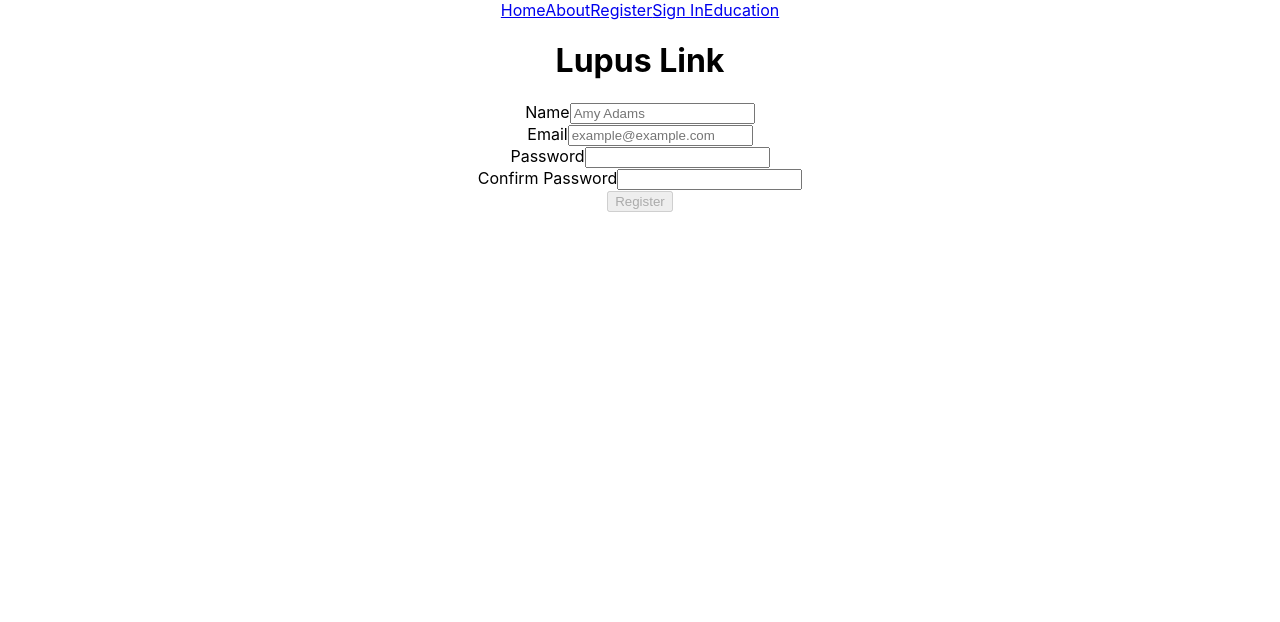
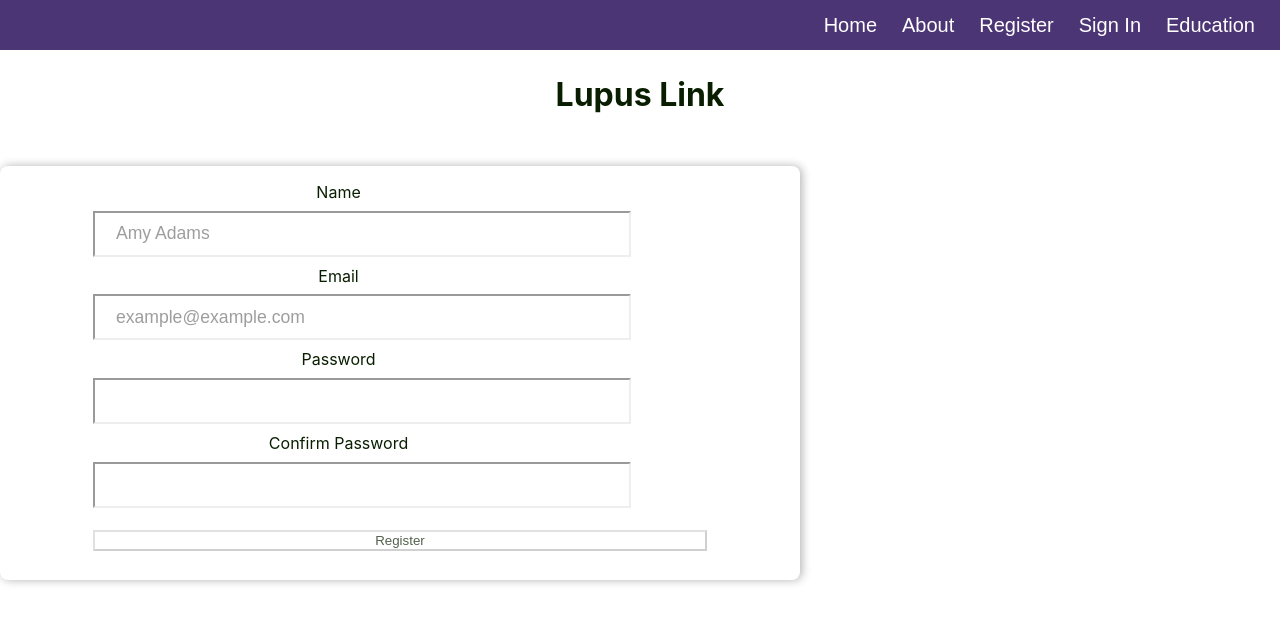
Before and after one commit to OliviaSchwartz/Lupus_Link, a React (Create React App) app in the folder frontend/: page /register in a window 1280 px wide. Shown: the top 622 px of the page. Built offline with nearby package versions, Linux system fonts and the light colour scheme; the HTML template or start-up script is replaced by a standard one.

Commit message:
form styling

```diff
--- a/frontend/src/App.css
+++ b/frontend/src/App.css
@@ -1,16 +1,28 @@
-.App {
-  text-align: center;
+.navbar {
+  width: 100%;
+  position: fixed;
+  display: flex;
+  justify-content: right;
+  align-items: center;
+  top: 0;
+  right: 0px;
+  height: 50px;
+  font-family: 'Jost', sans-serif;
+  background-color: #4C3575;
+  z-index: 5;
 }
 
-.App-logo {
-  height: 40vmin;
-  pointer-events: none;
+.nav {
+  margin-right: 25px;
+  font-size: 20px;
+  font-weight: 500;
+  color:white;
+  text-decoration: none;
 }
 
-@media (prefers-reduced-motion: no-preference) {
-  .App-logo {
-    animation: App-logo-spin infinite 20s linear;
-  }
+.nav:hover{
+  cursor: pointer;
+  text-decoration: underline;
 }
 
 .App-header {
@@ -24,15 +36,96 @@
   color: white;
 }
 
-.App-link {
-  color: #61dafb;
+
+
+
+
+
+.home-container,
+.signin {
+  min-height: calc(100vh - 4em);
+  align-items: center;
+  justify-content: center;
+  text-align: center;
+  color:#091e00;
 }
 
-@keyframes App-logo-spin {
-  from {
-    transform: rotate(0deg);
-  }
-  to {
-    transform: rotate(360deg);
-  }
+.home-container img {
+  max-width: 45%;
+  margin: 0 auto;
+  border-radius: 15%;
+  border:#091e00 solid 5px;
 }
+
+.home-container button {
+  padding: 0.8em 1.2em;
+  margin:20px;
+  margin-top: 30px;
+  background-color: var(--primary-bg);
+  color: var(--link-color-secondary);
+  font-size: 1.1rem;
+}
+
+.home-container button:hover {
+  transform: scale(1.1);
+  background-color: var(--primary-button-hover);
+  box-shadow: 2px 5px 10px rgba(0, 0, 0, 0.3);
+}
+
+.card-overlay {
+  border: 2px solid var(--primary-button-hover);
+  width: 60%;
+  padding: 1em;
+  border-radius: 8px;
+  box-shadow: 2px 0px 10px rgba(0, 0, 0, 0.3);
+}
+
+form,
+.input-wrapper {
+  margin: auto;
+  width: 80%;
+}
+
+form label {
+  align-self: flex-start;
+}
+
+.input-wrapper {
+  width: 80%;
+  margin: 0;
+  padding: 0;
+}
+
+.input-wrapper input {
+  padding: 0.6em 1.2em;
+  margin: 0.5em auto;
+  width: 100%;
+  border-color: var(--primary-bg);
+  font-size: 1.1rem;
+  outline: none;
+}
+
+input::placeholder {
+  opacity: 0.7;
+}
+
+form button {
+  background-color: var(--primary-button-hover);
+  margin: 1em 0;
+  color: var(--link-color-secondary);
+  align-self: center;
+  width: 100%;
+}
+
+form button:hover {
+  opacity: 0.7;
+}
+
+form button:disabled {
+  opacity: 0.7;
+  cursor: not-allowed;
+}
+
+.lupuslink {
+  padding: 30px;
+}
--- a/frontend/src/components/NavBar.jsx
+++ b/frontend/src/components/NavBar.jsx
@@ -3,14 +3,13 @@ import {Link} from 'react-router-dom'
 const Nav = ({ authenticated, user, handleLogOut }) => {
 
     const authenticatedOptions = (
-      <nav>
-        <h3>Welcome!</h3>
-        <Link to ='/about'>About</Link>
-        <Link to='/trackers'>Symptom Tracker</Link>
-        <Link to='/communityboard'>Community Board</Link>
-        <Link to='/education'>Education</Link>
-        <Link to= '/clinicaltrials'>Clinical Trials</Link>
-        <Link onClick={handleLogOut} to="/">
+      <nav className= "navbar">
+        <Link className="nav" to ='/about'>About</Link>
+        <Link className="nav" to='/trackers'>Symptom Tracker</Link>
+        <Link className="nav" to='/communityboard'>Community Board</Link>
+        <Link className="nav" to='/education'>Education</Link>
+        <Link className="nav"to= '/clinicaltrials'>Clinical Trials</Link>
+        <Link className="nav" onClick={handleLogOut} to="/">
           Sign Out
         </Link>
       </nav>
@@ -18,18 +17,18 @@ const Nav = ({ authenticated, user, handleLogOut }) => {
 
 
   const publicOptions = (
-    <nav>
-    <Link to="/">Home</Link>
-    <Link to='/about'>About</Link>
-    <Link to="/register">Register</Link>
-    <Link to="/login">Sign In</Link>
-    <Link to='/education'>Education</Link>
+    <nav className= "navbar">
+    <Link className="nav" to="/">Home</Link>
+    <Link className="nav" to='/about'>About</Link>
+    <Link className="nav" to="/register">Register</Link>
+    <Link className="nav" to="/login">Sign In</Link>
+    <Link className="nav" to='/education'>Education</Link>
     </nav>
   )
 
   return (
     <header>
-    <Link to="/">
+    <Link className="nav" to="/">
     </Link>
     {authenticated && user ? authenticatedOptions : publicOptions}
     </header>
--- a/frontend/src/pages/Home.js
+++ b/frontend/src/pages/Home.js
@@ -6,7 +6,6 @@ const Home = ({}) => {
     <div className="home-container col">
       <div>
         <h1 className="welcome-message">Lupus Link</h1>
-        <h3>Register or Sign-In</h3>
         <section className="welcome-signin">
           <button onClick={() => navigate('/login')}>
             {' '}
```
